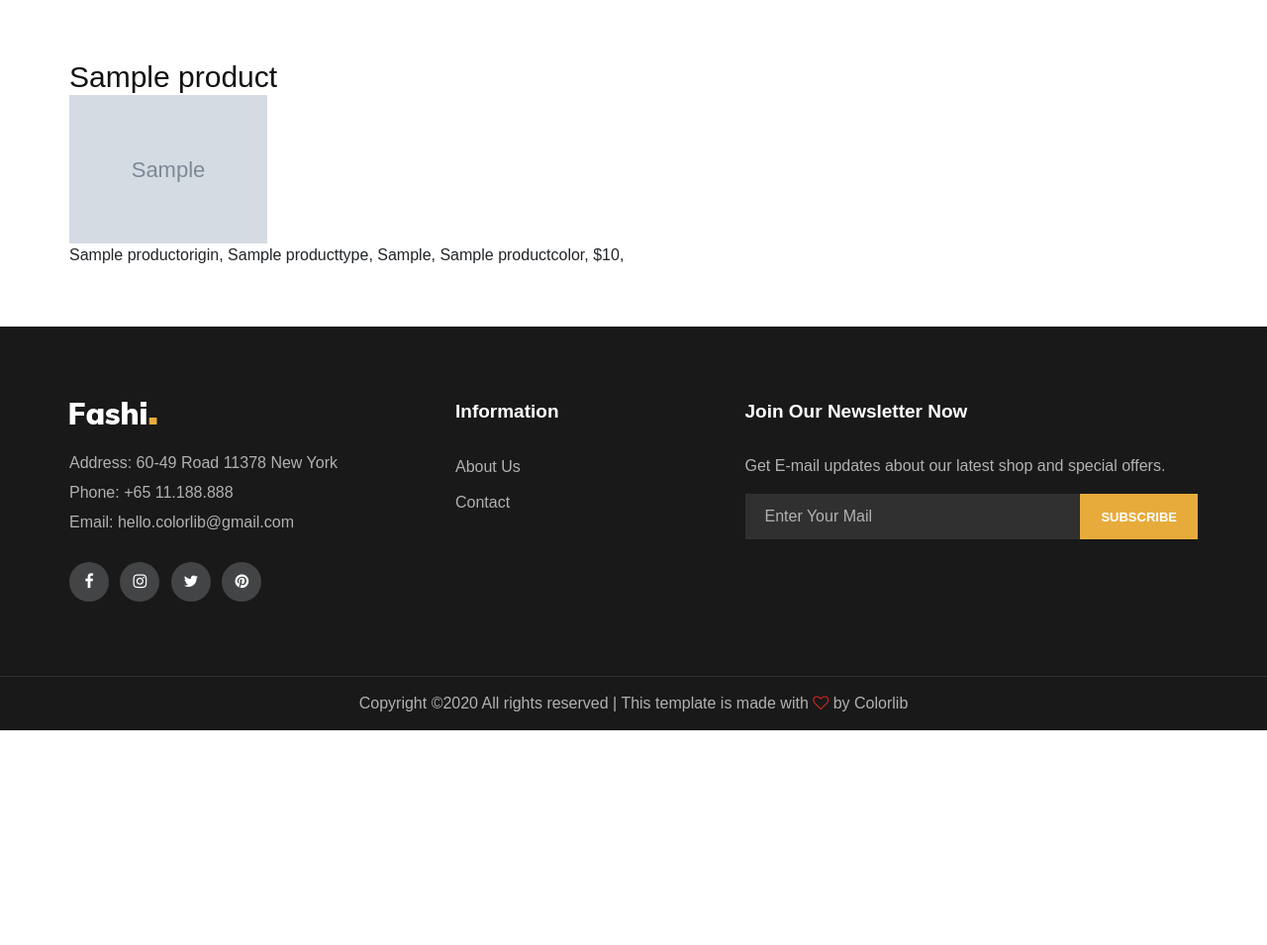
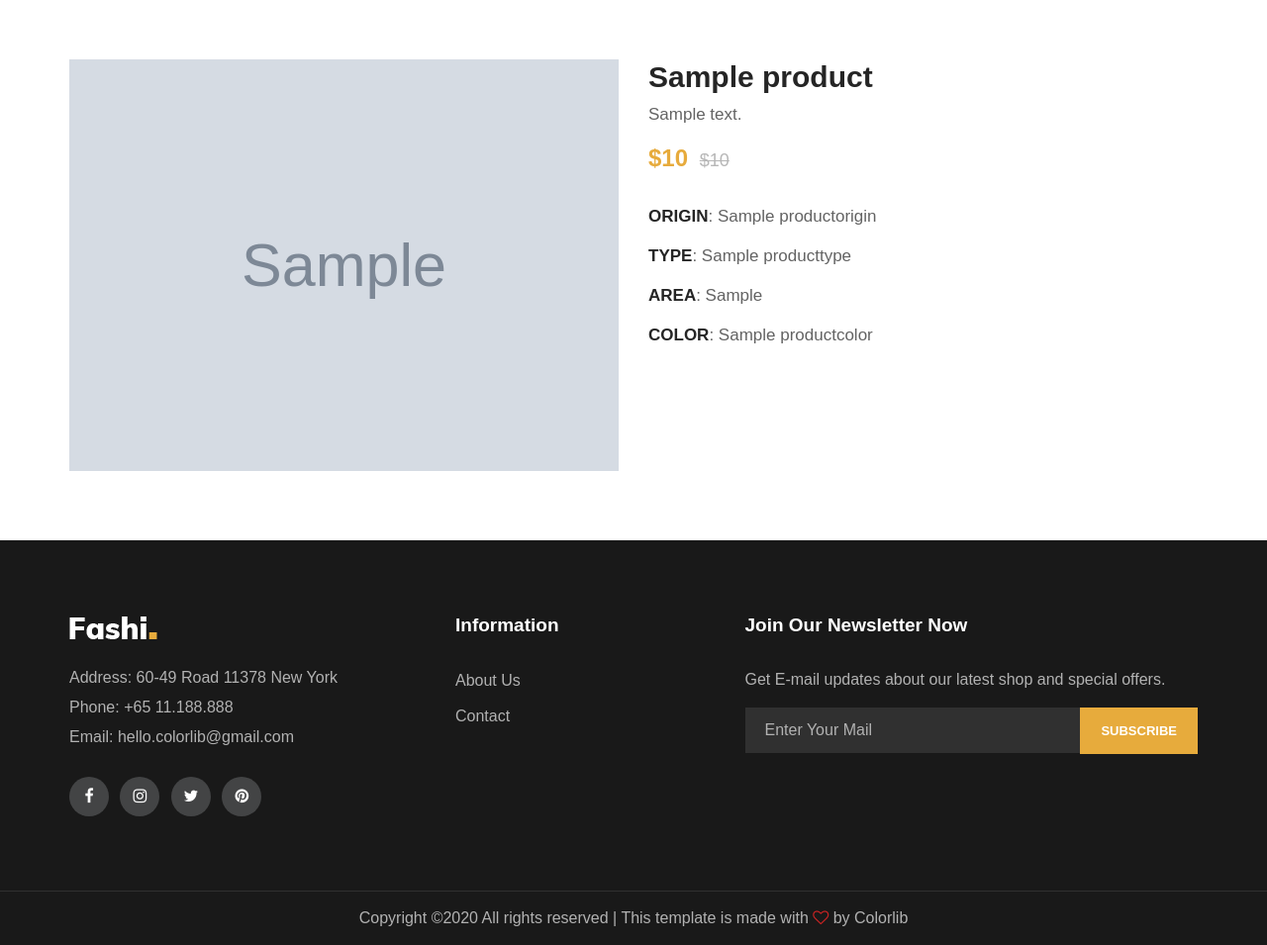
Before and after one commit to ahmad-kalash/ProductFolio, a Django app: template templates/products/product_detail.html in a window 1280 px wide. Shown: the part 207-1162 px from the top of the page at 99% size. Before the commit the page ends 945 px from the top, so only its background shows below. Run offline with Django 3.2, Linux system fonts and the light colour scheme; the template is opened without the code that fills it: values that come from a table or form of the project are taken from there, others are empty; tables that the repository leaves empty hold one stand-in row (values such as "Sample post"); grey boxes marked "Sample" are stand-in pictures; parts of the project's set-up code (start-up, migrations or seed data) failed here and were passed over; some libraries are stand-ins or nearby versions; some web fonts are replaced.

Commit message:
Re design detail page

```diff
--- a/static/css/style.css
+++ b/static/css/style.css
@@ -1537,6 +1537,8 @@ ol {
 }
 
 .product-details .pd-desc p {
+	font-size: 17px;
+	line-height: 1.7;
 	color: #636363;
 }
 
@@ -1551,7 +1553,7 @@ ol {
 	color: #b7b7b7;
 	text-decoration: line-through;
 	display: inline-block;
-	margin-left: 13px;
+	margin-left: 5px;
 }
 
 .product-details .pd-color {
@@ -1682,9 +1684,9 @@ ol {
 
 .product-details .pd-tags li {
 	list-style: none;
-	font-size: 16px;
+	font-size: 17px;
 	color: #636363;
-	line-height: 30px;
+	line-height: 40px;
 }
 
 .product-details .pd-tags li span {
--- a/templates/products/product_detail.html
+++ b/templates/products/product_detail.html
@@ -6,15 +6,33 @@
 {% block title %}{{ product.name }} - {{ block.super }}{% endblock %}
 
 {% block content %}
-    <div>
-        <h3>{{ product.name }}</h3>
-        <img src="{{ product.image.url }}" width="200" />
-        <div>
-            <span>{{ product.origin.name }}</span>,
-            <span>{{ product.type.name }}</span>,
-            <span>{{ product.area.area }}</span>,
-            <span>{{ product.color.name }}</span>,
-            <span>${{ product.price }}</span>,
+    <div class="row">
+        <div class="col-lg-6">
+            <div class="product-pic-zoom">
+                <img class="product-big-img" src="{{ product.image.url }}" alt="Product Image" />
+            </div>
+        </div>
+        <div class="col-lg-6">
+            <div class="product-details">
+                <div class="pd-title">
+                    <h3>{{ product.name }}</h3>
+                </div>
+                <div class="pd-desc">
+                    <p>{{ product.description }}</p>
+                    <h4>
+                        ${{ product.price }}
+                        {% if product.old_price %}
+                        <span>${{ product.old_price }}</span>
+                        {% endif %}
+                    </h4>
+                </div>
+                <ul class="pd-tags">
+                    <li><span>ORIGIN</span>: {{ product.origin.name }}</li>
+                    <li><span>TYPE</span>: {{ product.type.name }}</li>
+                    <li><span>AREA</span>: {{ product.area }}</li>
+                    <li><span>COLOR</span>: {{ product.color.name }}</li>
+                </ul>
+            </div>
         </div>
     </div>
 {% endblock %}
```
